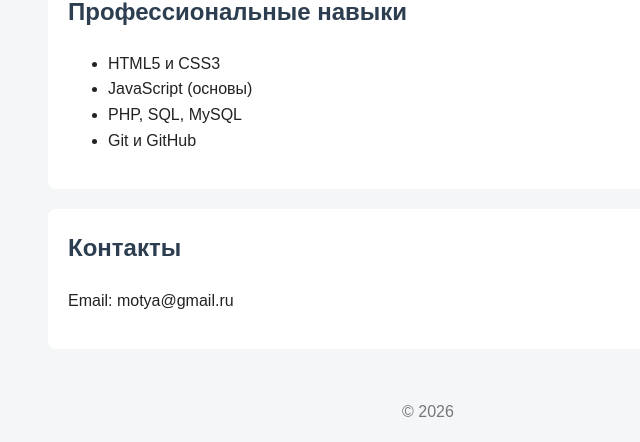
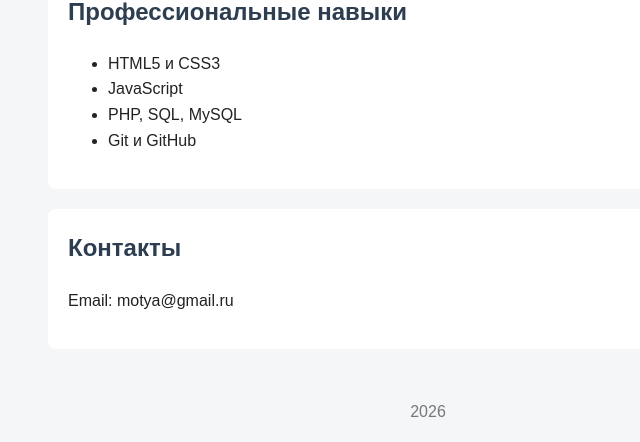
Before and after one commit to shike-shike/portfolio, a plain HTML site: page index.html in a window 1280 px wide. Shown: the part 433-875 px from the top of the page, 212-852 px from the left. Drawn offline with Linux system fonts and the light colour scheme.

Commit message:
Update index.html

```diff
--- a/index.html
+++ b/index.html
@@ -3,7 +3,6 @@
 <head>
   <meta charset="UTF-8">
   <meta name="viewport" content="width=device-width, initial-scale=1.0">
-  <title>Портфолио — Иван Иванов</title>
   <link rel="stylesheet" href="style.css">
 </head>
 <body>
@@ -22,7 +21,7 @@
       <h2>Профессиональные навыки</h2>
       <ul>
         <li>HTML5 и CSS3</li>
-        <li>JavaScript (основы)</li>
+        <li>JavaScript</li>
         <li>PHP, SQL, MySQL</li>
         <li>Git и GitHub</li>
       </ul>
@@ -34,6 +33,6 @@
     </section>
   </main>
 
-  <footer>© 2026</footer>
+  <footer>2026</footer>
 </body>
 </html>
```
